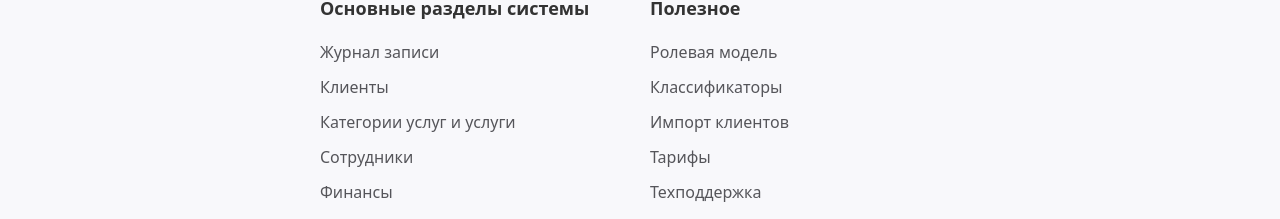
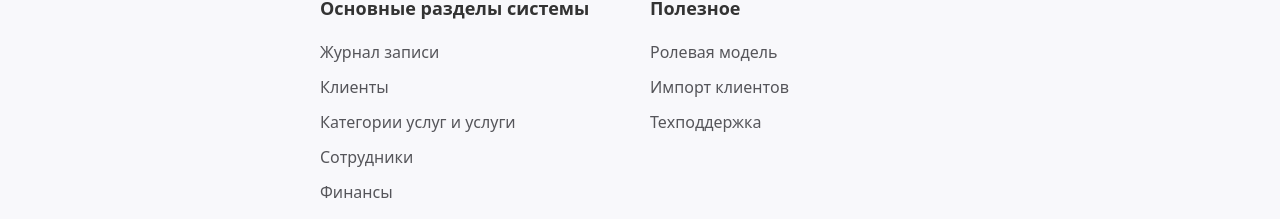
Before and after one commit to Pavel293/Site2, a Next.js app: page /baza-znaniy in a window 1280 px wide. Shown: the part 462-681 px from the top of the page. Built offline with nearby package versions, Linux system fonts and the light colour scheme; no server answers.

Commit message:
small fix

```diff
--- a/src/components/baza-znaniy/BazaZnaniy.tsx
+++ b/src/components/baza-znaniy/BazaZnaniy.tsx
@@ -62,15 +62,15 @@ const BazaZnaniy: FC = () => {
 						<Link href="/baza-znaniy/role-model">
 							<h2>Ролевая модель</h2>
 						</Link>
-						<Link href="/baza-znaniy/classifier">
-							<h2>Классификаторы</h2>
-						</Link>
+						{/*<Link href="/baza-znaniy/classifier">*/}
+						{/*	<h2>Классификаторы</h2>*/}
+						{/*</Link>*/}
 						<Link href="/baza-znaniy/importing-clients">
 							<h2>Импорт клиентов</h2>
 						</Link>
-						<Link href="/baza-znaniy/rate">
-							<h2>Тарифы</h2>
-						</Link>
+						{/*<Link href="/baza-znaniy/rate">*/}
+						{/*	<h2>Тарифы</h2>*/}
+						{/*</Link>*/}
 						<Link href="/baza-znaniy/technical-support">
 							<h2>Техподдержка</h2>
 						</Link>
```
